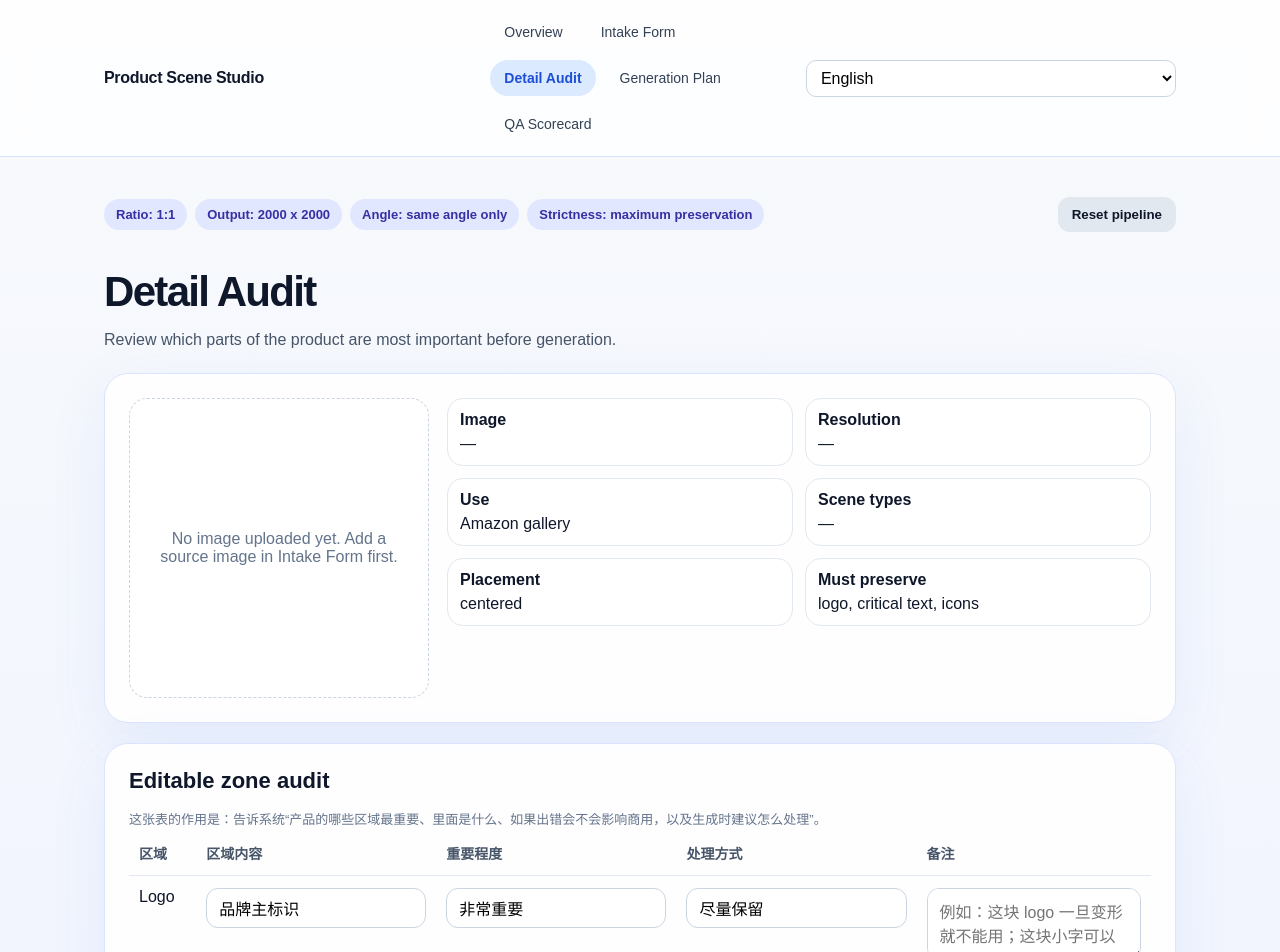
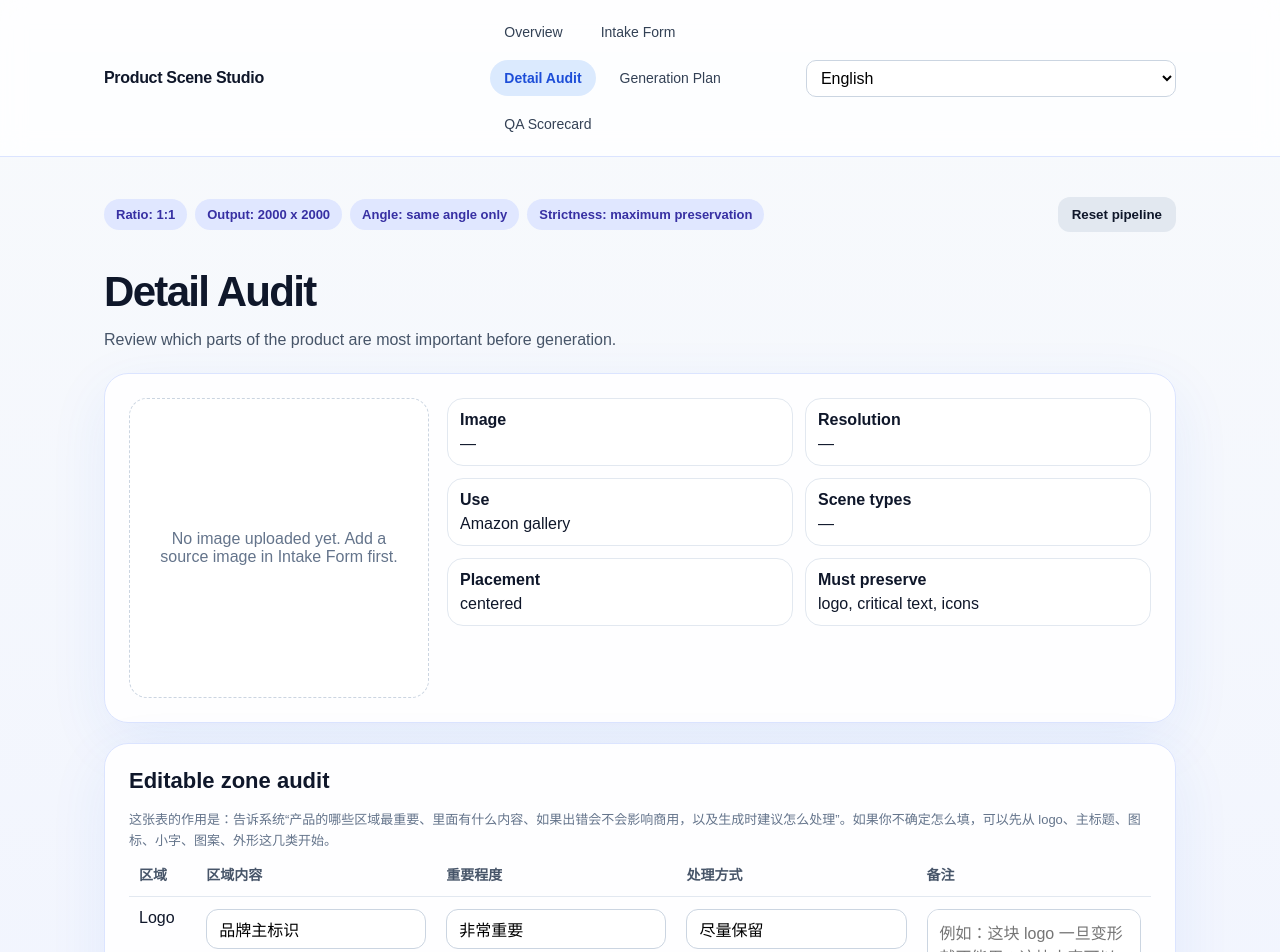
Before and after one commit to ttjacky2023-spec/product-scene-studio, a Next.js app: page /detail-audit in a window 1280 px wide. Shown: the top 952 px of the page. Built offline with nearby package versions, Linux system fonts and the light colour scheme.

Commit message:
Advance outline items 3.7 4.7 5.9 clarity and validation

```diff
--- a/src/app/detail-audit/page.tsx
+++ b/src/app/detail-audit/page.tsx
@@ -21,7 +21,7 @@ export default function DetailAuditPage() {
       <section className={styles.card}><ImagePreviewCard /></section>
       <section className={styles.card}>
         <h2>{locale === 'en' ? 'Editable zone audit' : '可编辑区域审核'}</h2>
-        <p className={styles.tip}>这张表的作用是：告诉系统“产品的哪些区域最重要、里面是什么、如果出错会不会影响商用，以及生成时建议怎么处理”。</p>
+        <p className={styles.tip}>这张表的作用是：告诉系统“产品的哪些区域最重要、里面有什么内容、如果出错会不会影响商用，以及生成时建议怎么处理”。如果你不确定怎么填，可以先从 logo、主标题、图标、小字、图案、外形这几类开始。</p>
         <div className={styles.tableWrap}>
           <table className={styles.table}>
             <thead>
--- a/src/app/generation-plan/page.tsx
+++ b/src/app/generation-plan/page.tsx
@@ -139,10 +139,12 @@ export default function GenerationPlanPage() {
       const notes: string[] = [];
       if (returnedImages.length) notes.push(`Returned ${returnedImages.length} image result(s).`);
       else notes.push("No image payload returned; provider responded with text only.");
+      notes.push(`Requested generation count: ${requestedCount}.`);
       if (provider === "gemini" && model === "gemini-3-flash-preview") notes.push("This Gemini model often returns planning/text rather than direct image output. Prefer gemini-3.1-flash-image-preview for image generation.");
-      if (intake.sourceImages?.length) notes.push(`Used ${intake.sourceImages.length} source image(s) as true multimodal inputs to help produce one composed final image per variation.`);
+      if (intake.sourceImages?.length) notes.push(`Used ${intake.sourceImages.length} source image(s) as true multimodal inputs to help produce one composed final image per variation. This confirms the multi-source input path is active.`);
       if (intake.useReferenceImage) notes.push("Reference image was included as a true multimodal input for style / composition guidance.");
       notes.push("控制强弱说明：主图=强控制；多源图=中到强控制；参考图=中控制；场景类型/风格/摆放=中控制；产品目标占比=当前仍是弱到中等控制；角度变化=中等控制但仍依赖模型执行能力。");
+      notes.push(`产品目标占比当前值：${intake.productFrameCoverageTarget || "未填写"}%。这项目前主要通过 prompt 影响构图和镜头距离，不保证每次都严格命中。`);
       setQualityNotes(notes);
     } catch (err) {
       setErrorText(err instanceof Error ? err.message : "Unknown error");
--- a/src/app/qa-scorecard/page.tsx
+++ b/src/app/qa-scorecard/page.tsx
@@ -25,7 +25,7 @@ export default function QaPage() {
       <section className={styles.card}><ImagePreviewCard /></section>
       <section className={styles.card}>
         <h2>{locale === 'en' ? 'Editable QA table' : '可编辑质量评分表'}</h2>
-        <p className={styles.tip}>这张表不是给你填专业术语，而是帮助你判断：这次生成图到底能不能用，哪里出了问题。</p>
+        <p className={styles.tip}>这张表不是让你填专业术语，而是帮助你判断：这次生成图到底能不能用，问题出在 logo、文字、角度、摆放，还是场景真实性。</p>
         <div className={styles.tableWrap}>
           <table className={styles.table}>
             <thead><tr><th>检查项</th><th>分数（0-5）</th><th>备注</th></tr></thead>
```
